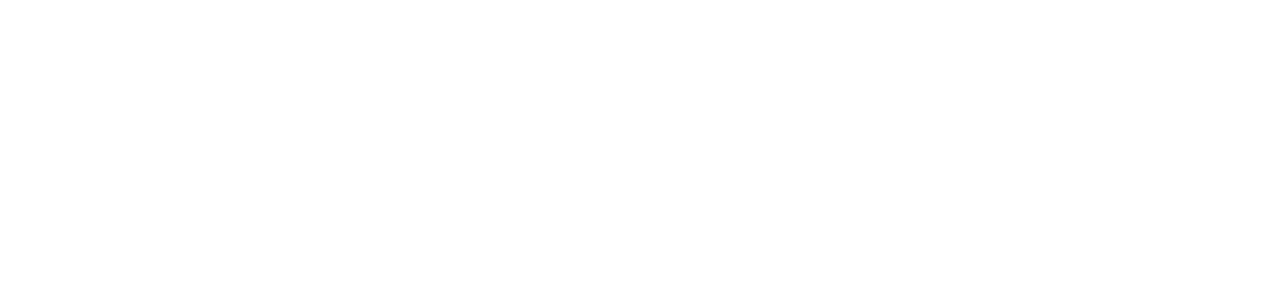
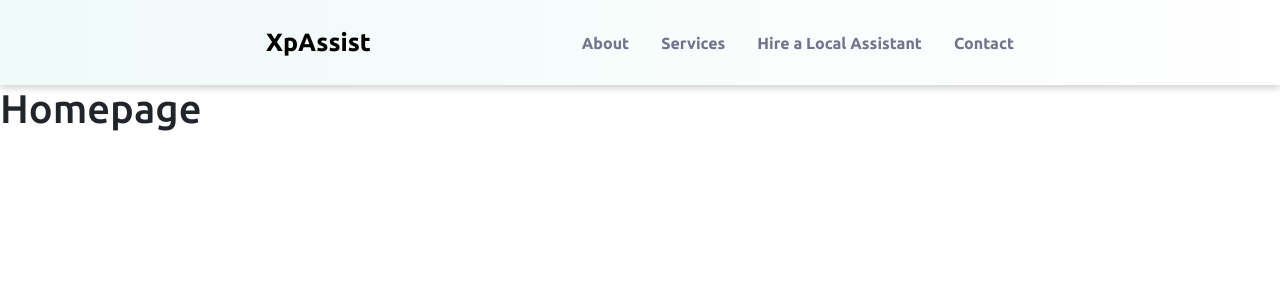
Before and after one commit to mehmeteyupoglu/xpassist, a React (Create React App) app in the folder xpassist/: page / in a window 1280 px wide. Shown: the top 300 px of the page. Built offline with nearby package versions, Linux system fonts and the light colour scheme.

Commit message:
Create navigation routers, style navbar

```diff
--- a/xpassist/src/App.js
+++ b/xpassist/src/App.js
@@ -1,12 +1,12 @@
 import React from 'react';
 import './App.css';
+import { Main, Header } from "./components"
 
 function App() {
   return (
     <div >
-     {/* <Navbar />
-     <Body />
-     <Footer /> */}
+      <Header />
+      <Main />
     </div>
   );
 }
--- a/xpassist/src/components/Header/Header.css
+++ b/xpassist/src/components/Header/Header.css
@@ -1,8 +1,11 @@
+@import url('https://fonts.googleapis.com/css2?family=Ubuntu:ital,wght@0,400;0,500;0,700;1,300;1,400;1,500;1,700&display=swap');
+* {
+    font-family: Ubuntu;
+}
 .navbar {
-    background-color: white;
-    box-shadow: 0px 3px 20px 1px gray;
+    background-image: linear-gradient(to right, rgb(240, 250, 249) , rgb(255, 255, 255));
+    box-shadow: 0px 3px 7px rgb(209, 209, 209);
     height: 85px;
-    color:#f5f8fa;
     display: flex;
 }
 
@@ -10,7 +13,8 @@
     position: relative;
     padding-left: 250px;
     font-weight: 900;
-    color: rgb(59, 122, 70);
+    font-size: 25px;
+    color: #000000
 
 }
 .nav-right {
@@ -21,7 +25,7 @@
 }
 
 .nav-item {
-    color: rgb(49, 51, 71);
+    color: rgb(114, 116, 141);
     font-weight: 700;
-    padding-left: 30px;
+    /* padding-left: 0px; */
 }
--- /dev/null
+++ b/xpassist/src/navigation.js
@@ -0,0 +1,26 @@
+export const navigation = {
+    left : [
+        {
+           title : "XpAssist",
+           to: "/"
+        }
+    ],
+    right: [
+        {
+            title: "About",
+            to: "/about"
+        },
+        {
+            title: "Services",
+            to: "/services"
+        },
+        {
+            title: "Hire a Local Assistant",
+            to: "/hire-a-local-assistant"
+        },
+        {
+            title: "Contact",
+            to: "/contact"
+        }
+    ]
+}
```
